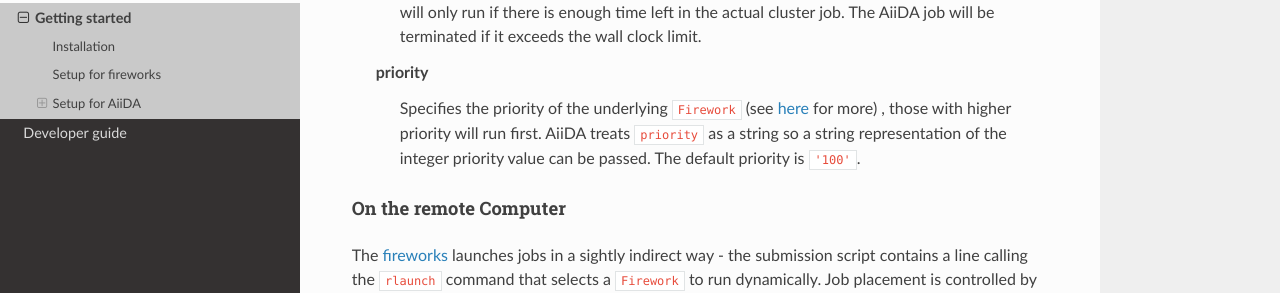
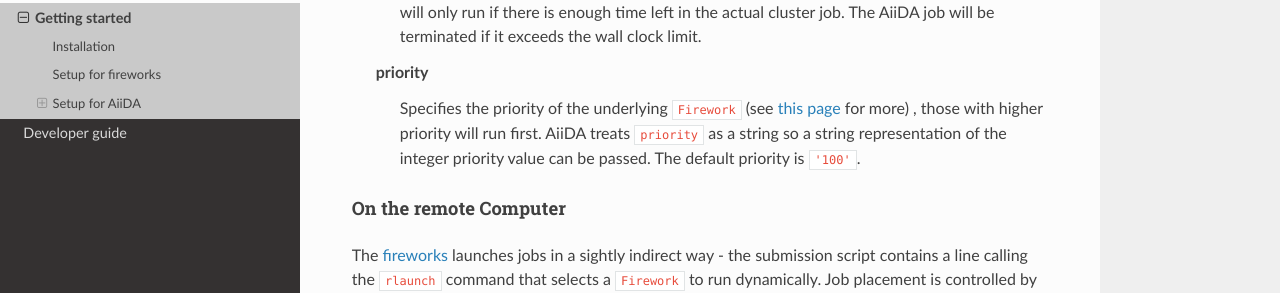
Before and after one commit to zhubonan/aiida-fireworks-scheduler, a Sphinx documentation site: the page built from docs/source/user_guide/get_started.rst, in a window 1280 px wide and 900 px high, scrolled down 1240 px. Shown: the part 159-452 px from the top of the window. Built offline with Sphinx 7.4.7 and the Read the Docs theme 2.0.0, drawn with Linux system fonts in a browser that asks for light colours; pages that are not in the unit, such as notebooks, are missing from menus.

Commit message:
Avoid duplicated targets

```diff
--- a/docs/source/user_guide/get_started.rst
+++ b/docs/source/user_guide/get_started.rst
@@ -61,7 +61,7 @@ A few other options are supported:
     The AiiDA job will be terminated if it exceeds the wall clock limit.
 
   priority
-    Specifies the priority of the underlying ``Firework`` (see `here <https://materialsproject.github.io/fireworks/priority_tutorial.html>`_ for more) , those with higher priority will run first.
+    Specifies the priority of the underlying ``Firework`` (see `this page <https://materialsproject.github.io/fireworks/priority_tutorial.html>`_ for more) , those with higher priority will run first.
     AiiDA treats ``priority`` as a string so a string representation of the integer priority value can be passed. The default priority is ``'100'``.
 
 On the remote Computer
```
